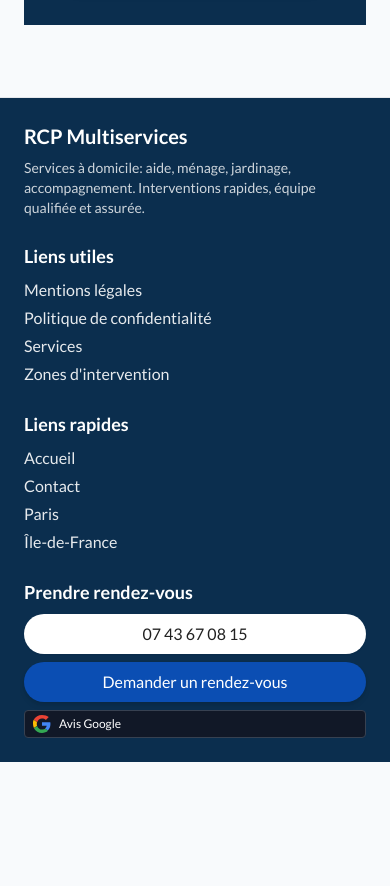
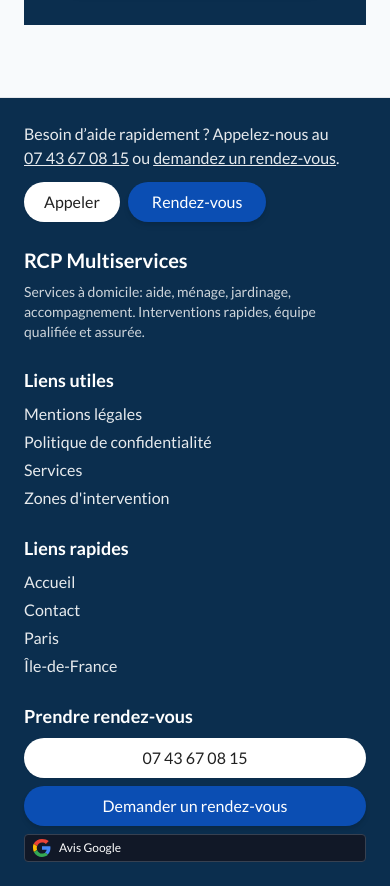
Before and after one commit to Soofmaax/RCP-Multiservices, a React (Vite) app: page / in a window 390 px wide. Shown: the part 3780-4666 px from the top of the page. Before the commit the page ends 4542 px from the top, so only its background shows below. Built offline with nearby package versions, Linux system fonts and the light colour scheme; no server answers.

Commit message:
feat(footer): add quick contact CTA with phone link and appointment buttons
Co-authored-by: Genie <genie@cosine.sh>

```diff
--- a/src/routes/AppRoutes.tsx
+++ b/src/routes/AppRoutes.tsx
@@ -305,7 +305,17 @@ function Footer() {
   return (
     <footer className="border-t mt-12 bg-navy text-white">
       <div className="max-w-6xl mx-auto p-6">
-
+        <div className="mb-6 flex flex-wrap items-center justify-between gap-3">
+          <p className="text-white/90">
+            Besoin d’aide rapidement ? Appelez-nous au{' '}
+            <a href="tel:+33743670815" className="underline hover:text-secondary">07&nbsp;43&nbsp;67&nbsp;08&nbsp;15</a>{' '}
+            ou <Link to="/contact" className="underline hover:text-secondary">demandez un rendez-vous</Link>.
+          </p>
+          <div className="flex items-center gap-2">
+            <a href="tel:+33743670815" className="btn-white">Appeler</a>
+            <Link to="/contact" className="btn-primary">Rendez-vous</Link>
+          </div>
+        </div>
 
         {/* Footer columns */}
         <div className="grid grid-cols-1 md:grid-cols-4 gap-6">
```
